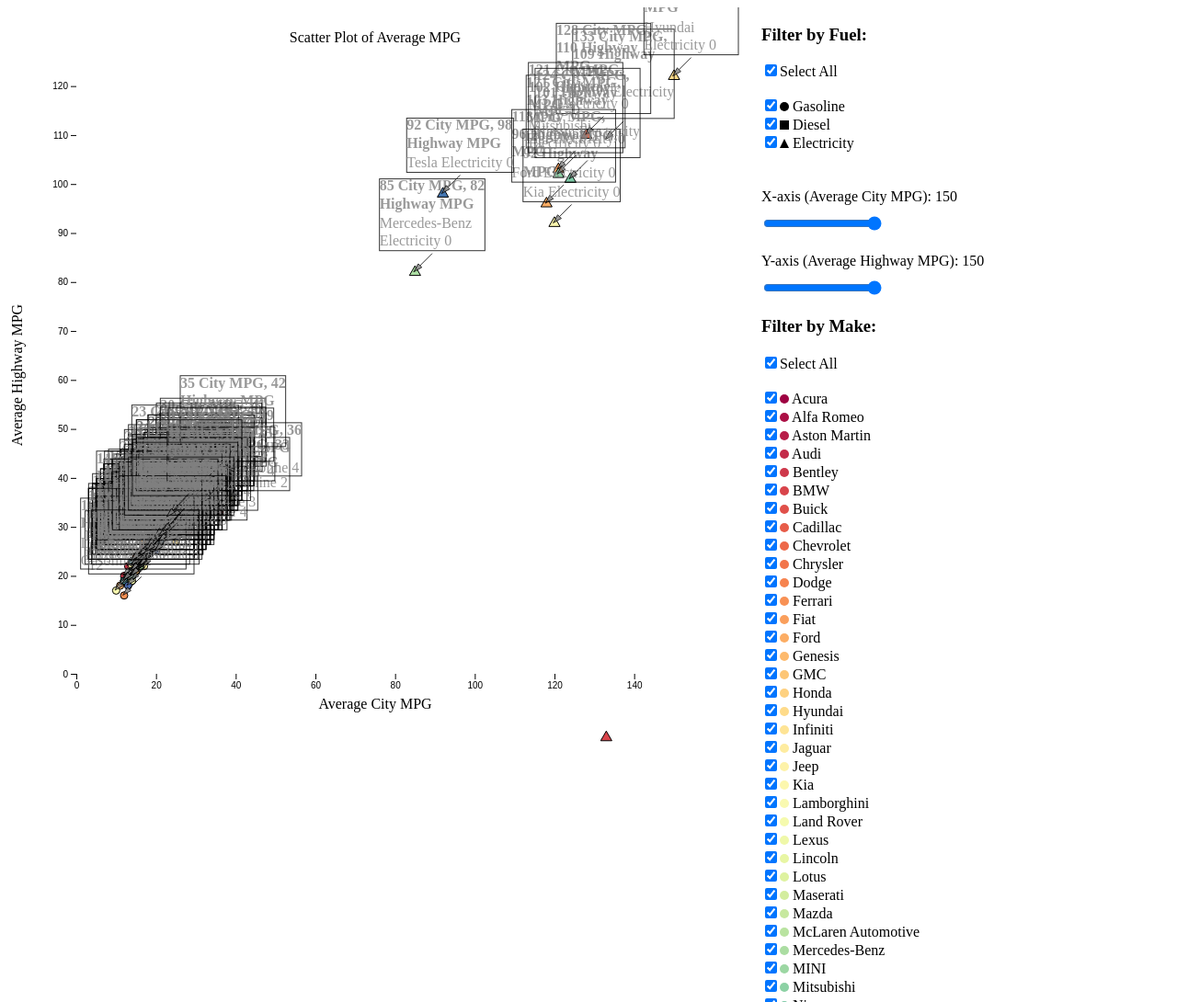
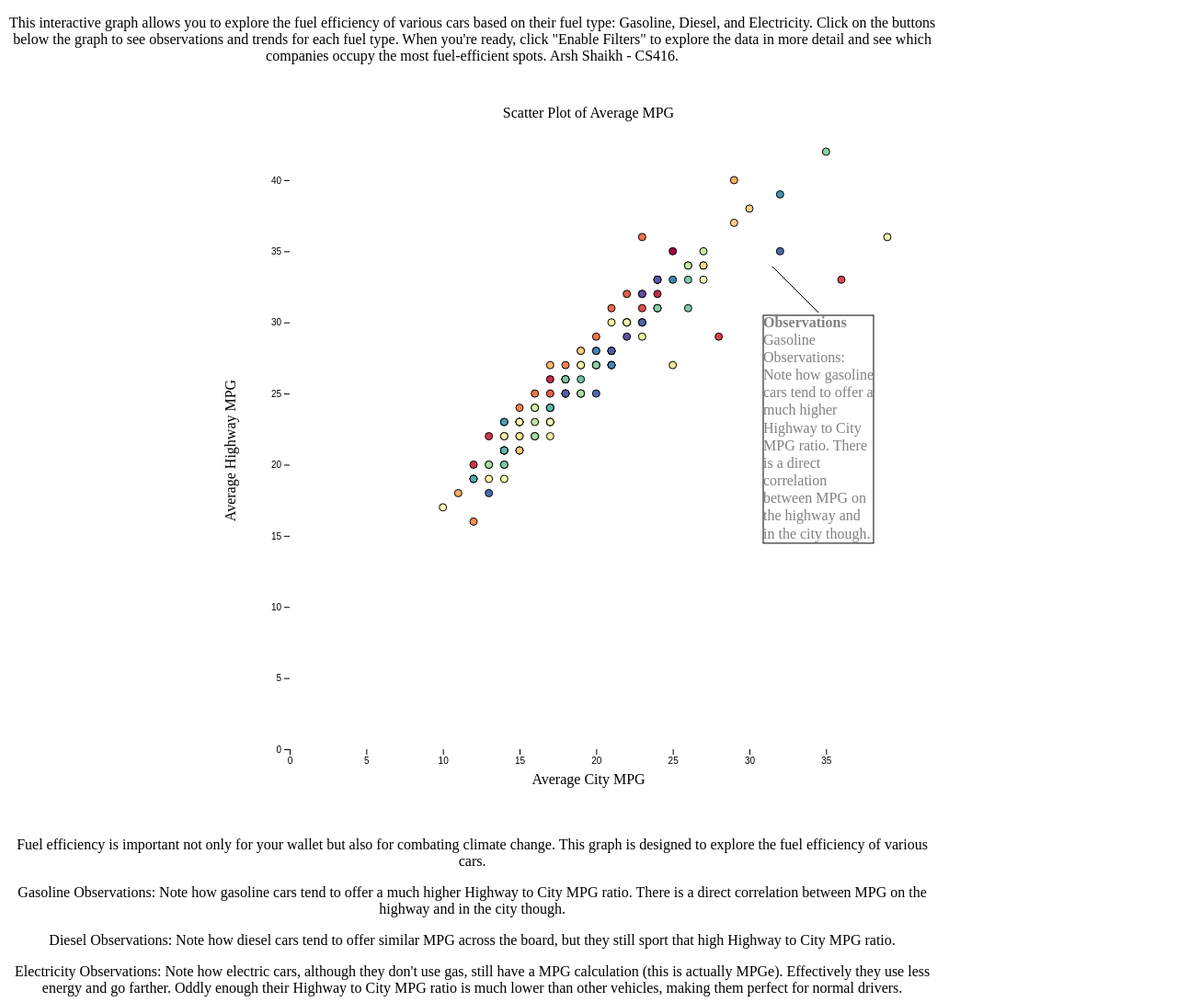
Before and after one commit to Mshaikh1502/mshaikh1502.github.io, a plain HTML site: page index.html in a window 1280 px wide. Shown: the top 1090 px of the page at 92% size. Drawn offline with nearby package versions, Linux system fonts and the light colour scheme.

Commit message:
Update index.html

```diff
--- a/index.html
+++ b/index.html
@@ -1,57 +1,40 @@
+
 <!DOCTYPE html>
 <html>
+<head>
 	<script src='https://d3js.org/d3.v5.min.js'></script>
 	<script src="d3-annotation.min.js"></script>
     <style>
-    circle {stroke: black;}
-    rect {stroke: black;}
-    path {stroke: black;}
-    .container {
-        display: flex;
-    }
-    .filters {
-        display: flex;
-        flex-direction: column;
-        margin-left: 20px;
-    }
-    .filter-section {
-        display: flex;
-        flex-direction: column;
-        margin-bottom: 20px;
-    }
-    .legend-circle {
-        width: 10px;
-        height: 10px;
-        border-radius: 50%;
-        display: inline-block;
-    }
-    .legend-rect {
-        width: 10px;
-        height: 10px;
-        display: inline-block;
-    }
-    .legend-triangle {
-        width: 0;
-        height: 0;
-        border-left: 5px solid transparent;
-        border-right: 5px solid transparent;
-        border-bottom: 10px solid black;
-        display: inline-block;
-    }
-    .slider-container {
-        margin-top: 20px;
-    }
-    .slider-label {
-        margin-bottom: 10px;
-    }
+        circle, rect, path {stroke: black;}
+        .container {display: flex; flex-direction: column; align-items: center;}
+        .filters {display: flex; flex-direction: column; margin-left: 20px;}
+        .filter-section {display: flex; flex-direction: column; margin-bottom: 20px;}
+        .legend {display: flex; flex-direction: column; margin-left: 20px;}
+        .legend-item {display: flex; align-items: center; margin-bottom: 5px;}
+        .legend-circle {width: 10px; height: 10px; border-radius: 50%; display: inline-block; margin-right: 5px;}
+        .legend-rect {width: 10px; height: 10px; display: inline-block; margin-right: 5px;}
+        .legend-triangle {width: 0; height: 0; border-left: 5px solid transparent; border-right: 5px solid transparent; border-bottom: 10px solid; display: inline-block; margin-right: 5px;}
+        .slider-container {margin-top: 20px;}
+        .slider-label {margin-bottom: 10px;}
+        .hidden {display: none;}
+        .foreground {position: absolute; top: 795px; right:10; width: 80%; height: 13px; background-color: white;}
+        .intro {margin-bottom: 20px; text-align: center; width: 80%;}
+        .text-paragraph {margin-top: 20px; text-align: center; width: 80%;}
     </style>
+</head>
 <body onload='init()'>
+    <div class="intro">
+        <p>
+            This interactive graph allows you to explore the fuel efficiency of various cars based on their fuel type: Gasoline, Diesel, and Electricity. Click on the buttons below the graph to see observations and trends for each fuel type. When you're ready, click "Enable Filters" to explore the data in more detail and see which companies occupy the most fuel-efficient spots. Arsh Shaikh - CS416.
+        </p>
+    </div>
     <div class="container">
         <svg width=800 height=800></svg>
-    <div class="filters">
+        <div class="filters hidden">
             <div id="fuelFilter" class="filter-section">
                 <h3>Filter by Fuel:</h3>
                 <label><input type="checkbox" id="selectAllFuels" checked>Select All</label><br>
+                <div id="fuelCheckboxes"></div>
             </div>
             <div class="slider-container">
                 <div class="slider-label">X-axis (Average City MPG): <span id="xSliderValue"></span></div>
@@ -64,33 +47,51 @@
             <div id="makeFilter" class="filter-section">
                 <h3>Filter by Make:</h3>
                 <label><input type="checkbox" id="selectAllMakes" checked>Select All</label><br>
+                <div id="makeCheckboxes"></div>
             </div>
         </div>
+    </div>
+    <div class="foreground"></div>
+    <div class="text-paragraph">
+        <p>
+            Fuel efficiency is important not only for your wallet but also for combating climate change. This graph is designed to explore the fuel efficiency of various cars.
+        </p>
+        <p>
+            Gasoline Observations: Note how gasoline cars tend to offer a much higher Highway to City MPG ratio. There is a direct correlation between MPG on the highway and in the city though.
+        </p>
+        <p>
+            Diesel Observations: Note how diesel cars tend to offer similar MPG across the board, but they still sport that high Highway to City MPG ratio.
+        </p>
+        <p>
+            Electricity Observations: Note how electric cars, although they don't use gas, still have a MPG calculation (this is actually MPGe). Effectively they use less energy and go farther. Oddly enough their Highway to City MPG ratio is much lower than other vehicles, making them perfect for normal drivers.
+        </p>
+        <p>
+            Click on the graph and explore the 3 types of fuel. Guess which companies occupy the most fuel-efficient spots, and hit "Enable Filters" when you're ready to see!
+        </p>
     </div>
     <script>
     async function init() {
         const data = await d3.csv('https://mshaikh1502.github.io/cars20172.csv', d3.autoType);
+        const svg = d3.select("svg");
+        const margin = 75;
+        const width = svg.attr("width") - 2 * margin;
+        const height = svg.attr("height") - 2 * margin;
 
-    var svg = d3.select("svg"),
-        margin = 75,
-        width = svg.attr("width") - 2 * margin,
-        height = svg.attr("height") - 2 * margin;
+        const x = d3.scaleLinear().range([0, width]);
+        const y = d3.scaleLinear().range([height, 0]);
 
-    var x = d3.scaleLinear().range([0, width]),
-        y = d3.scaleLinear().range([height, 0]);
+        const g = svg.append("g")
+            .attr("transform", `translate(${margin},${margin})`);
 
-    var g = svg.append("g")
-        .attr("transform", "translate(" + margin + "," + margin + ")");
+        const xAxis = g.append("g")
+            .attr("transform", `translate(0,${height})`);
 
-    var xAxis = g.append("g")
-        .attr("transform", "translate(0," + height + ")");
+        const yAxis = g.append("g");
 
-    var yAxis = g.append("g");
-
-    var xSlider = d3.select("#xSlider");
-    var ySlider = d3.select("#ySlider");
-    var xSliderValue = d3.select("#xSliderValue");
-    var ySliderValue = d3.select("#ySliderValue");
+        const xSlider = d3.select("#xSlider");
+        const ySlider = d3.select("#ySlider");
+        const xSliderValue = d3.select("#xSliderValue");
+        const ySliderValue = d3.select("#ySliderValue");
 
         xSliderValue.text(xSlider.property("value"));
         ySliderValue.text(ySlider.property("value"));
@@ -105,9 +106,50 @@ async function init() {
             updateFilter();
         });
 
+        const makes = Array.from(new Set(data.map(d => d.Make)));
+        const fuels = Array.from(new Set(data.map(d => d.Fuel)));
+        const colorScale = d3.scaleSequential(d3.interpolateSpectral).domain([0, makes.length - 1]);
+
+        const makeCheckboxes = d3.select("#makeCheckboxes");
+        makes.forEach((make, i) => {
+            makeCheckboxes.append("label")
+                .html(`<input type="checkbox" class="makeCheckbox" value="${make}" checked><span class="legend-circle" style="background-color:${colorScale(i)};"></span> ${make}<br>`);
+        });
+
+        const fuelCheckboxes = d3.select("#fuelCheckboxes");
+        fuels.forEach(fuel => {
+            let shape;
+            let color = 'black';
+            if (fuel === "Gasoline") {
+                shape = '<span class="legend-circle" style="background-color:'+color+'"></span>';
+            } else if (fuel === "Diesel") {
+                shape = '<span class="legend-rect" style="background-color:'+color+'"></span>';
+            } else if (fuel === "Electricity") {
+                shape = '<span class="legend-triangle" style="border-bottom-color:'+color+'"></span>';
+            }
+            fuelCheckboxes.append("label")
+                .html(`<input type="checkbox" class="fuelCheckbox" value="${fuel}" checked>${shape} ${fuel}<br>`);
+        });
+
+        d3.select("#selectAllMakes").on("change", function() {
+            const checked = this.checked;
+            d3.selectAll(".makeCheckbox").property("checked", checked);
+            updateFilter();
+        });
+
+        d3.select("#selectAllFuels").on("change", function() {
+            const checked = this.checked;
+            d3.selectAll(".fuelCheckbox").property("checked", checked);
+            updateFilter();
+        });
+
+        d3.selectAll(".makeCheckbox, .fuelCheckbox").on("change", function() {
+            updateFilter();
+        });
+
         function update(filteredData) {
-        var xMax = Math.min(+xSlider.property("value"), d3.max(filteredData, d => d.AverageCityMPG));
-        var yMax = Math.min(+ySlider.property("value"), d3.max(filteredData, d => d.AverageHighwayMPG));
+            const xMax = Math.min(+xSlider.property("value"), d3.max(filteredData, d => d.AverageCityMPG));
+            const yMax = Math.min(+ySlider.property("value"), d3.max(filteredData, d => d.AverageHighwayMPG));
 
             x.domain([0, xMax]);
             y.domain([0, yMax]);
@@ -115,9 +157,9 @@ async function init() {
             xAxis.transition().duration(750).call(d3.axisBottom(x));
             yAxis.transition().duration(750).call(d3.axisLeft(y));
 
-        var circles = g.selectAll("circle").data(filteredData.filter(d => d.Fuel === "Gasoline"));
-        var rects = g.selectAll("rect").data(filteredData.filter(d => d.Fuel === "Diesel"));
-        var triangles = g.selectAll("path").data(filteredData.filter(d => d.Fuel === "Electricity"));
+            const circles = g.selectAll("circle").data(filteredData.filter(d => d.Fuel === "Gasoline"));
+            const rects = g.selectAll("rect").data(filteredData.filter(d => d.Fuel === "Diesel"));
+            const triangles = g.selectAll("path").data(filteredData.filter(d => d.Fuel === "Electricity"));
 
             circles.exit().transition().duration(750).attr("r", 0).remove();
             rects.exit().transition().duration(750).attr("width", 0).attr("height", 0).remove();
@@ -162,27 +204,62 @@ async function init() {
                 .attr("fill", d => colorScale(makes.indexOf(d.Make)))
                 .transition().duration(750)
                 .attr("d", d3.symbol().type(d3.symbolTriangle).size(64));
+        }
 
-        const annotationGroup = svg.selectAll(".annotation-group")
-            .data(filteredData)
-            .enter()
-            .append("g")
-            .attr("class", "annotation-group")
-            .style("opacity", 0.8);
+        function updateFilter() {
+            const selectedMakes = d3.selectAll(".makeCheckbox:checked").nodes().map(n => n.value);
+            const selectedFuels = d3.selectAll(".fuelCheckbox:checked").nodes().map(n => n.value);
+            const filteredData = data.filter(d => selectedMakes.includes(d.Make) && selectedFuels.includes(d.Fuel));
+            update(filteredData);
+        }
 
-        annotationGroup.each(function(d) {
-            const annotation = d3.annotation()
+        function showGasolineCars() {
+            d3.select('.filters').classed('hidden', true);
+            d3.select('.legend').classed('hidden', true);
+            const gasolineData = data.filter(d => d.Fuel === "Gasoline");
+            update(gasolineData);
+            addAnnotations('Gasoline Observations: Note how gasoline cars tend to offer a much higher Highway to City MPG ratio. There is a direct correlation between MPG on the highway and in the city though.');
+        }
+
+        function showDieselCars() {
+            d3.select('.filters').classed('hidden', true);
+            d3.select('.legend').classed('hidden', true);
+            const dieselData = data.filter(d => d.Fuel === "Diesel");
+            update(dieselData);
+            addAnnotations('Diesel Observations: Note how diesel cars tend to offer similar MPG across the board, but they still sport that high Highway to City MPG ratio.');
+        }
+
+        function showElectricCars() {
+            d3.select('.filters').classed('hidden', true);
+            d3.select('.legend').classed('hidden', true);
+            const electricData = data.filter(d => d.Fuel === "Electricity");
+            update(electricData);
+            addAnnotations('Electricity Observations: Note how electric cars, although they dont use gas, still have a MPG calculation (this is actually MPGe). Effectively they use less energy and go farther. Oddly enough their Highway to City MPG ratio is much lower than other vehicles, making them perfect for normal drivers.');
+        }
+
+        function enableFilters() {
+            d3.select('.filters').classed('hidden', false);
+            svg.selectAll('.annotation-group').remove();
+            d3.selectAll(".makeCheckbox, .fuelCheckbox").property("checked", false);
+            updateFilter();
+            d3.selectAll(".makeCheckbox, .fuelCheckbox").property("checked", true);
+            updateFilter();
+        }
+
+        function addAnnotations(annotationText) {
+            svg.selectAll('.annotation-group').remove();
+
+            const annotations = d3.annotation()
                 .type(d3.annotationLabel)
                 .annotations([{
                     note: {
-                        label: `${d.Make} ${d.Fuel} ${d.EngineCylinders}`,
-                        title: `${d.AverageCityMPG} City MPG, ${d.AverageHighwayMPG} Highway MPG`
+                        label: annotationText,
+                        title: `Observations`
                     },
-                    connector: { end: "arrow" },
-                    x: x(d.AverageCityMPG+17),
-                    y: y(d.AverageHighwayMPG-14),
-                    dx: 20,
-                    dy: -20
+                    x: 600,
+                    y: 200,
+                    dx: 50,
+                    dy: 50
                 }])
                 .accessors({
                     x: d => x(d.AverageCityMPG),
@@ -193,70 +270,18 @@ async function init() {
                     y: d => y.invert(d.y)
                 });
 
-            d3.select(this).call(annotation);
-        });
-
-        // Style the annotations
+            svg.append('g')
+                .attr('class', 'annotation-group')
+                .call(annotations);
             svg.selectAll(".annotation-note-bg")
                 .attr("fill", "white")
                 .attr("stroke", "black")
                 .attr("stroke-width", 1);
         }
 
-    function updateFilter() {
-        var selectedMakes = d3.selectAll(".makeCheckbox:checked").nodes().map(n => n.value);
-        var selectedFuels = d3.selectAll(".fuelCheckbox:checked").nodes().map(n => n.value);
-        var filteredData = data.filter(d => selectedMakes.includes(d.Make) && selectedFuels.includes(d.Fuel));
-        update(filteredData);
-    }
-
-    var makes = Array.from(new Set(data.map(d => d.Make)));
-    var colorScale = d3.scaleSequential(d3.interpolateSpectral).domain([0, makes.length - 1]);
-    var makeFilter = d3.select("#makeFilter");
-
-    makes.forEach((make, i) => {
-        makeFilter.append("label")
-            .html(`<input type="checkbox" class="makeCheckbox" value="${make}" checked><span class="legend-circle" style="background-color:${colorScale(i)}"></span> ${make}`)
-            .append("br");
-    });
-
-    var fuels = ["Gasoline", "Diesel", "Electricity"];
-    var fuelFilter = d3.select("#fuelFilter");
-
-    fuels.forEach(fuel => {
-        let shape;
-        if (fuel === "Gasoline") {
-            shape = '<span class="legend-circle" style="background-color:black"></span>';
-        } else if (fuel === "Diesel") {
-            shape = '<span class="legend-rect" style="background-color:black"></span>';
-        } else if (fuel === "Electricity") {
-            shape = '<span class="legend-triangle" style="border-bottom-color:black"></span>';
-        }
-        fuelFilter.append("label")
-            .html(`<input type="checkbox" class="fuelCheckbox" value="${fuel}" checked>${shape} ${fuel}`)
-            .append("br");
-    });
-
-    d3.select("#selectAllMakes").on("change", function() {
-        var checked = this.checked;
-        d3.selectAll(".makeCheckbox").property("checked", checked);
-        updateFilter();
-    });
-
-    d3.select("#selectAllFuels").on("change", function() {
-        var checked = this.checked;
-        d3.selectAll(".fuelCheckbox").property("checked", checked);
-        updateFilter();
-    });
-
-    d3.selectAll(".makeCheckbox, .fuelCheckbox").on("change", function() {
-        updateFilter();
-    });
-
-    update(data);
-
+        function addChartLabels() {
             g.append("text")
-        .attr("transform", "translate(" + (width / 2) + " ," + (height + margin / 2) + ")")
+                .attr("transform", `translate(${width / 2},${height + margin / 2})`)
                 .style("text-anchor", "middle")
                 .text("Average City MPG");
 
@@ -275,6 +300,14 @@ async function init() {
                 .style("font-size", "16px")
                 .text("Scatter Plot of Average MPG");
         }
+
+        addChartLabels();
+        showGasolineCars();
+        d3.select('body').append('button').text('Show Gasoline Cars').on('click', showGasolineCars);
+        d3.select('body').append('button').text('Show Diesel Cars').on('click', showDieselCars);
+        d3.select('body').append('button').text('Show Electric Cars').on('click', showElectricCars);
+        d3.select('body').append('button').text('Enable Filters').on('click', enableFilters);
+    }
     </script>
 </body>
 </html>
```
Lines whose indentation alone changed are shown as unchanged.
